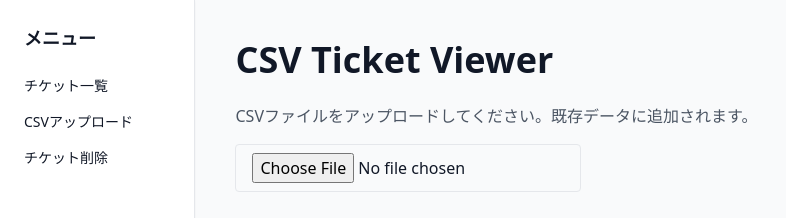
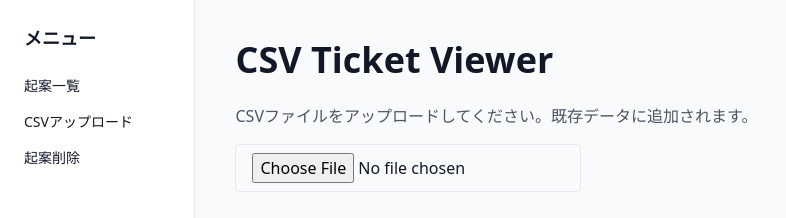
Before and after one commit to arcwataru/csv-ticket-viewer-v4, a Next.js app: page / in a window 1280 px wide. Shown: the top 218 px of the page, without its empty margins (0-786 px from the left). Built offline with nearby package versions, Linux system fonts and the light colour scheme.

Commit message:
Update Sidebar.js

```diff
--- a/components/Sidebar.js
+++ b/components/Sidebar.js
@@ -5,9 +5,9 @@ export default function Sidebar() {
     <div className="w-56 bg-white border-r border-gray-200 min-h-screen p-6 shadow-sm">
       <h2 className="text-lg font-semibold mb-6">メニュー</h2>
       <nav className="space-y-4 text-sm">
-        <Link href="/tickets" className="block hover:text-blue-600">チケット一覧</Link>
+        <Link href="/tickets" className="block hover:text-blue-600">起案一覧</Link>
         <Link href="/" className="block hover:text-blue-600">CSVアップロード</Link>
-        <Link href="/delete" className="block hover:text-blue-600">チケット削除</Link>
+        <Link href="/delete" className="block hover:text-blue-600">起案削除</Link>
       </nav>
     </div>
   );
```
